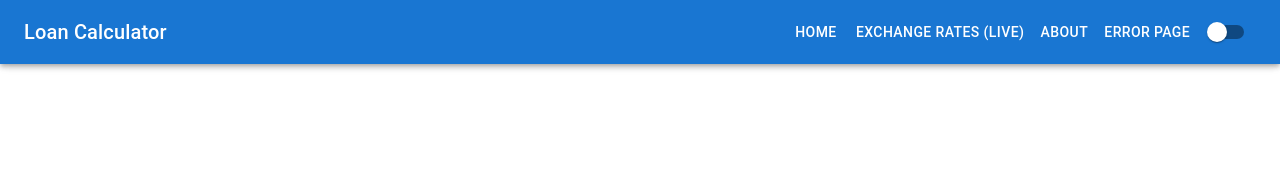
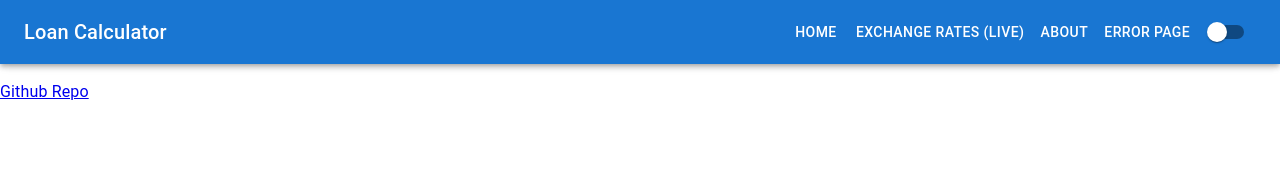
Before and after one commit to f2firdaus/Loan_Calculator, a React (Vite) app: page /about in a window 1280 px wide. Shown: the top 172 px of the page. Built offline with nearby package versions, Linux system fonts and the light colour scheme.

Commit message:
add:comment

```diff
--- a/src/App.tsx
+++ b/src/App.tsx
@@ -4,6 +4,8 @@
 import ExchangeTable from './components/ExchangeRateTable'; // Adjust path as needed
 import NotFound from './pages/NotFound'; // Adjust path as needed
 import Navbar from './components/Navbar'; // Adjust path as needed
+
+import About from './pages/About';
 
 function App() {
   return (
@@ -23,6 +25,7 @@
       <Routes>
         <Route path="/" element={<Home />} />
         <Route path="/exchange" element={<ExchangeTable />} />
+        <Route path="/about" element={<About/>} />
         <Route path="/notfound" element={<NotFound />} />
       </Routes>
     </>
--- a/src/pages/about.tsx
+++ b/src/pages/about.tsx
@@ -1,10 +1,14 @@
 
-const about = () => {
+
+const About = () => {
   return (
       <>
-          <a href="https://github.com/f2firdaus/Loan_Calculator" target="_blank">Github Repo</a>
+
+          <a  href="https://github.com/f2firdaus/Loan_Calculator" target="_blank">Github Repo</a>
+
+
       </>
   )
 }
 
-export default about
+export default About
--- a/tsconfig.app.json
+++ b/tsconfig.app.json
@@ -21,7 +21,10 @@
     "noUnusedParameters": true,
     "erasableSyntaxOnly": true,
     "noFallthroughCasesInSwitch": true,
-    "noUncheckedSideEffectImports": true
+    "noUncheckedSideEffectImports": true,
+
+    /* Add this line to bypass errors */
+    "noEmitOnError": false
   },
   "include": ["src"]
 }
```
